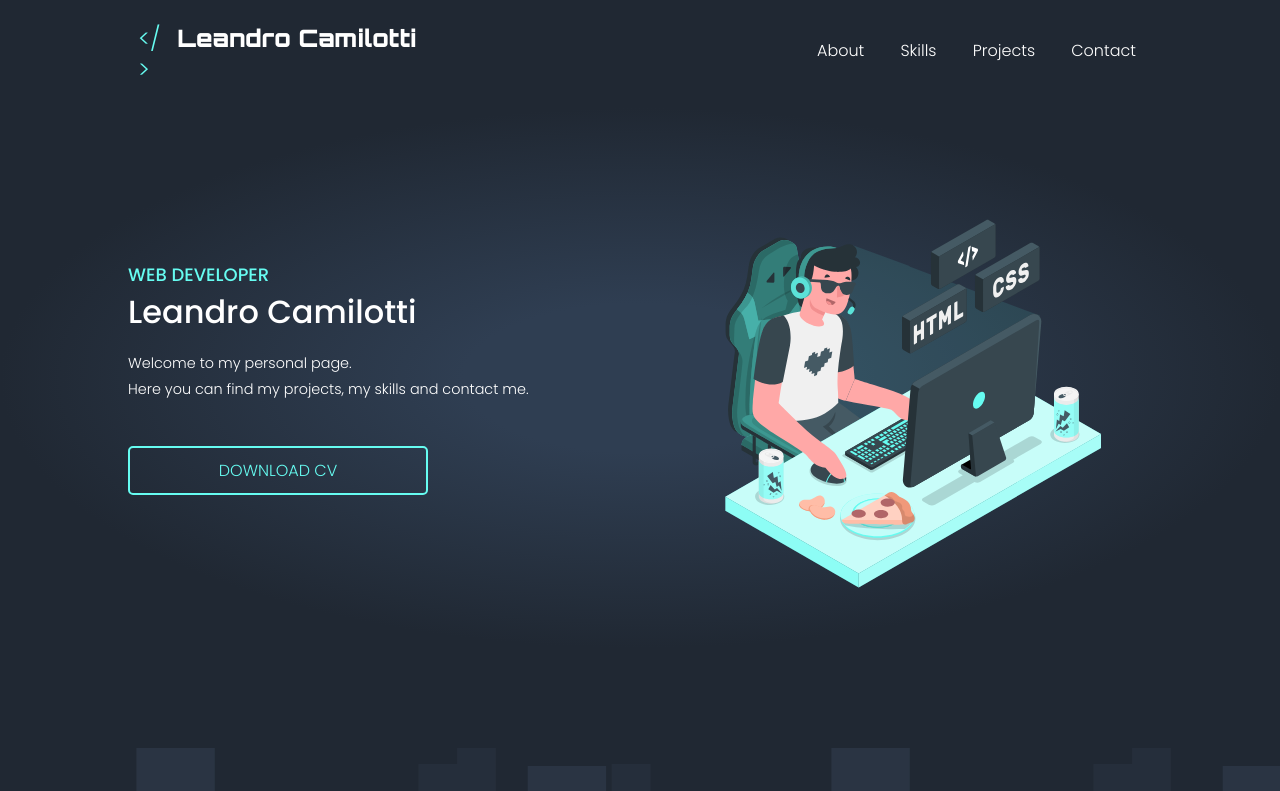
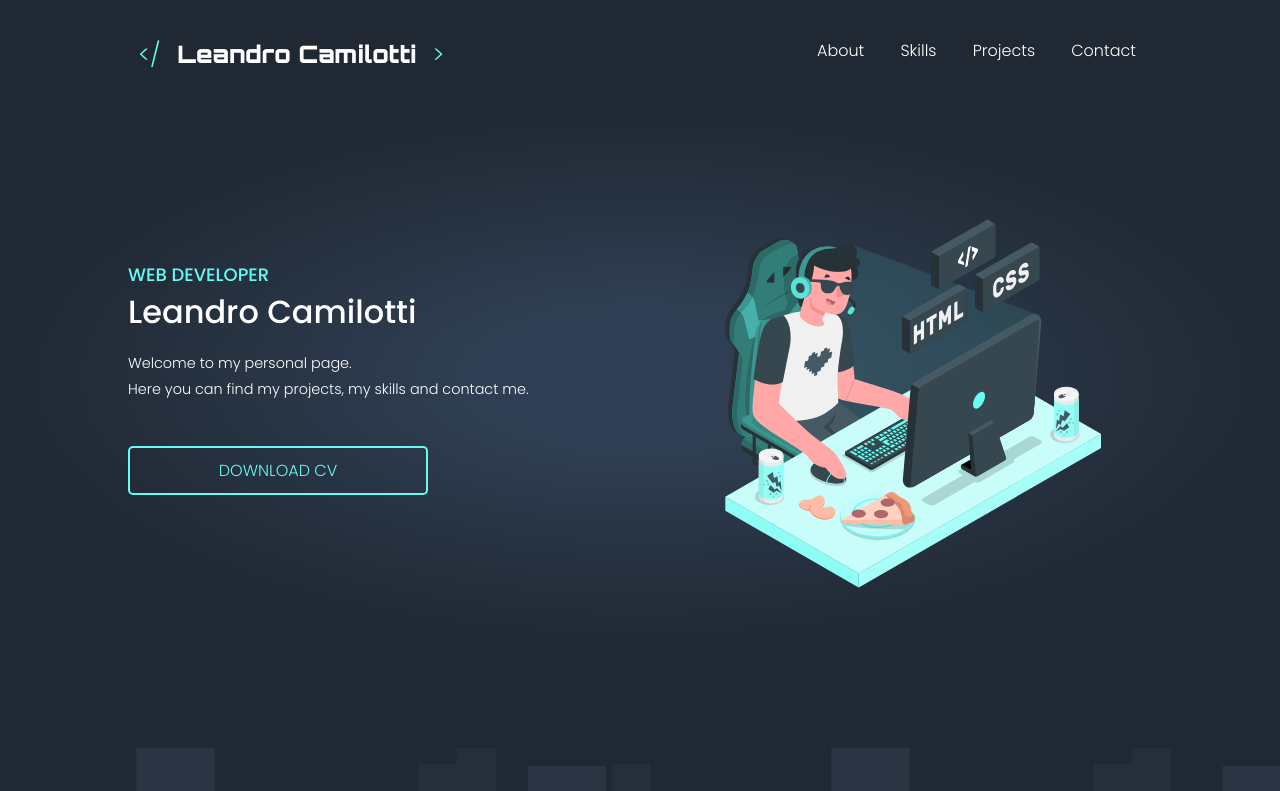
Before and after one commit to lecamilotti/portifolio-v2.0, a plain HTML site: page index.html in a window 1280 px wide. Shown: the top 791 px of the page. Drawn offline with Linux system fonts and the light colour scheme.

Commit message:
new change

```diff
--- a/css/styles.css
+++ b/css/styles.css
@@ -71,7 +71,7 @@ header #logo {
   font-weight: 900;
   font-size: 1.5rem;
   line-height: 30px;
-  max-width: 270px;
+  max-width: 330px;
   min-width: 320px;
 }
 
--- a/index.html
+++ b/index.html
@@ -11,7 +11,7 @@
 <meta name="theme-color" content="#ffffff">
       <link rel="stylesheet" href="css/styles.css" />
       <link rel="stylesheet" href="css/media.css" />
-      <title>Leandro Camilotti Por</title>
+      <title>Leandro Camilotti Portifolio</title>
    </head>
    <body>
       <div class="container">
```
